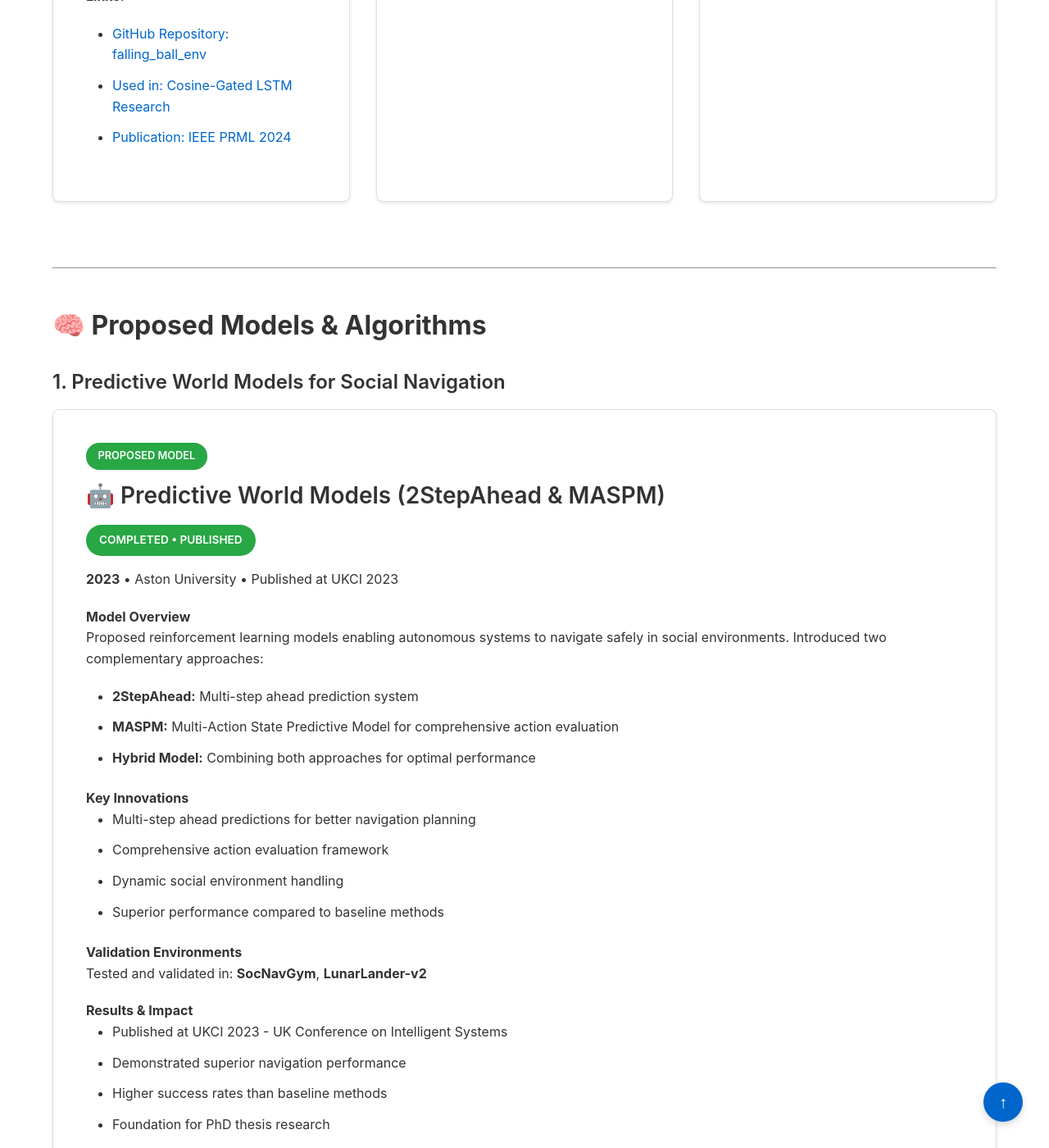
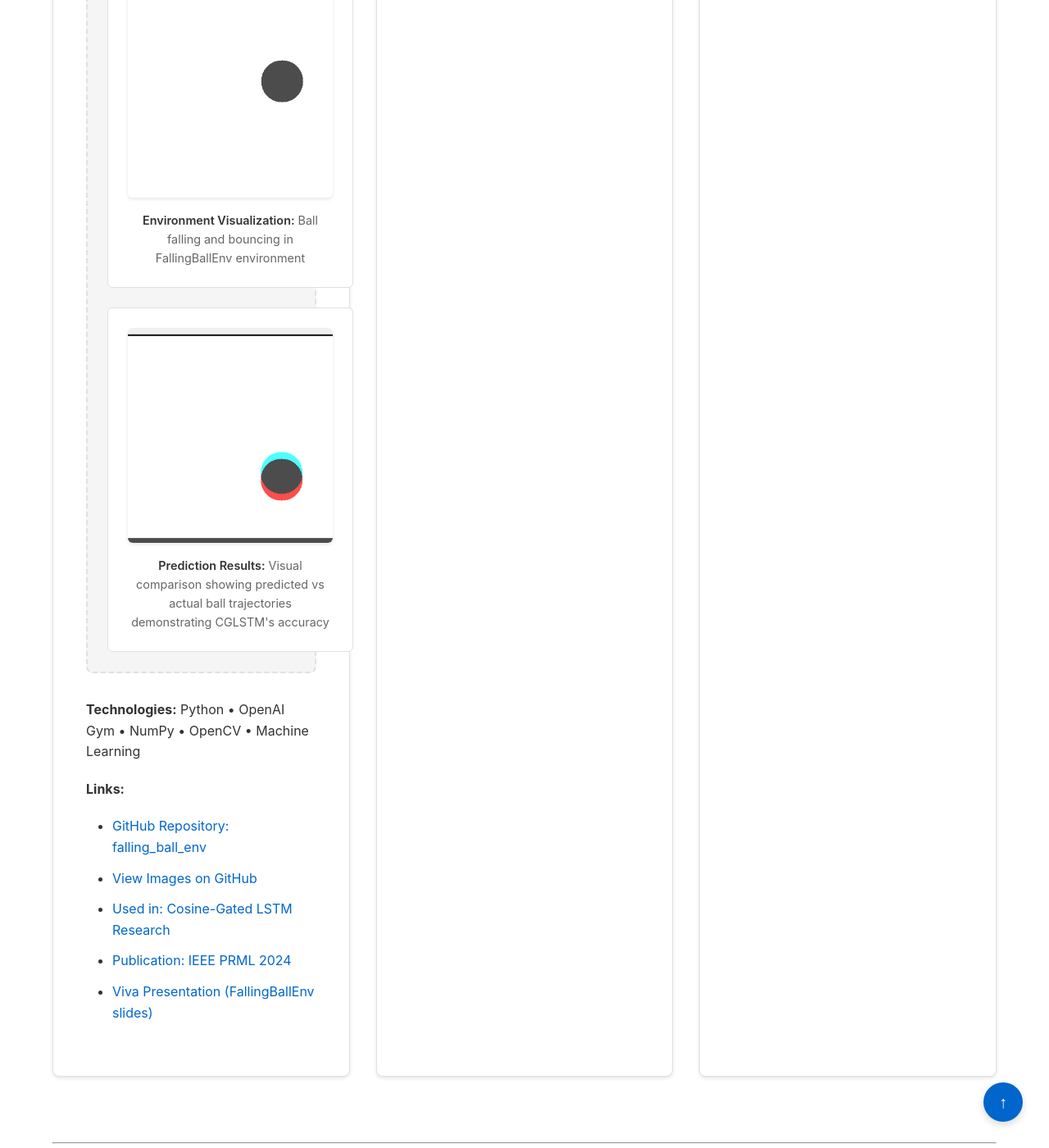
Before and after one commit to goodluckoguzie/goodluckoguzie.github.io, a Jekyll site: the page built from portfolio.md, in a window 1280 px wide and 1400 px high, scrolled down 4680 px. Shown: the whole window at 82% size. Built offline with Jekyll 4.4.1, drawn with Linux system fonts in a browser that asks for light colours.

Commit message:
Add FallingBallEnv images (FallingBall.png, FallingBallwithprediction.png) to portfolio with visual results section

```diff
--- a/assets/css/style.css
+++ b/assets/css/style.css
@@ -1500,12 +1500,28 @@ code {
     text-align: center;
 }
 
+.project-image-placeholder img {
+    max-width: 100%;
+    height: auto;
+    border-radius: 6px;
+    margin-bottom: 1rem;
+    box-shadow: var(--shadow);
+    display: block;
+    margin-left: auto;
+    margin-right: auto;
+}
+
 .project-image-placeholder p,
 .project-video-placeholder p {
     margin: 0;
     color: var(--text-light);
     font-size: 0.9rem;
     line-height: 1.6;
+}
+
+.project-image-placeholder p strong {
+    color: var(--text);
+    font-weight: 600;
 }
 
 .project-image-placeholder em,
--- a/portfolio.md
+++ b/portfolio.md
@@ -100,13 +100,27 @@ These are the environments I've created or contributed to for evaluating reinfor
     <h4>Research Impact</h4>
     <p>The FallingBallEnv provided crucial insights into sequential learning that informed the development and validation of CGLSTM. Results demonstrated that CGLSTM's cosine similarity gating mechanism significantly improves prediction accuracy in temporal tasks, establishing a foundation for applying the model to more complex social navigation scenarios.</p>
 
+    <h4>Visual Results</h4>
+    <div class="project-media">
+      <div class="project-image-placeholder">
+        <img src="{{ '/assets/images/FallingBall.png' | relative_url }}" alt="FallingBall Environment Visualization" style="max-width: 100%; height: auto; border-radius: 6px; margin-bottom: 1rem;">
+        <p><strong>Environment Visualization:</strong> Ball falling and bouncing in FallingBallEnv environment</p>
+      </div>
+      <div class="project-image-placeholder">
+        <img src="{{ '/assets/images/FallingBallwithprediction.png' | relative_url }}" alt="FallingBall Prediction Results" style="max-width: 100%; height: auto; border-radius: 6px; margin-bottom: 1rem;">
+        <p><strong>Prediction Results:</strong> Visual comparison showing predicted vs actual ball trajectories demonstrating CGLSTM's accuracy</p>
+      </div>
+    </div>
+
     <p><strong>Technologies:</strong> Python • OpenAI Gym • NumPy • OpenCV • Machine Learning</p>
 
     <p><strong>Links:</strong></p>
     <ul>
       <li><a href="https://github.com/goodluckoguzie/falling_ball_env" target="_blank">GitHub Repository: falling_ball_env</a></li>
+      <li><a href="https://github.com/goodluckoguzie/falling_ball_env/tree/main/Images" target="_blank">View Images on GitHub</a></li>
       <li><a href="{{ '/portfolio' | relative_url }}#cosine-gated-lstm">Used in: Cosine-Gated LSTM Research</a></li>
       <li><a href="{{ '/publications' | relative_url }}">Publication: IEEE PRML 2024</a></li>
+      <li><a href="https://goodluckoguzie.github.io/Viva/" target="_blank">Viva Presentation (FallingBallEnv slides)</a></li>
     </ul>
   </div>
 
```
Also changed, not shown: doc/IMPLEMENTATION_CHECKLIST.md (added, +288 -0 lines), assets/images/FallingBall.png (added), assets/images/FallingBallwithprediction.png (added).
